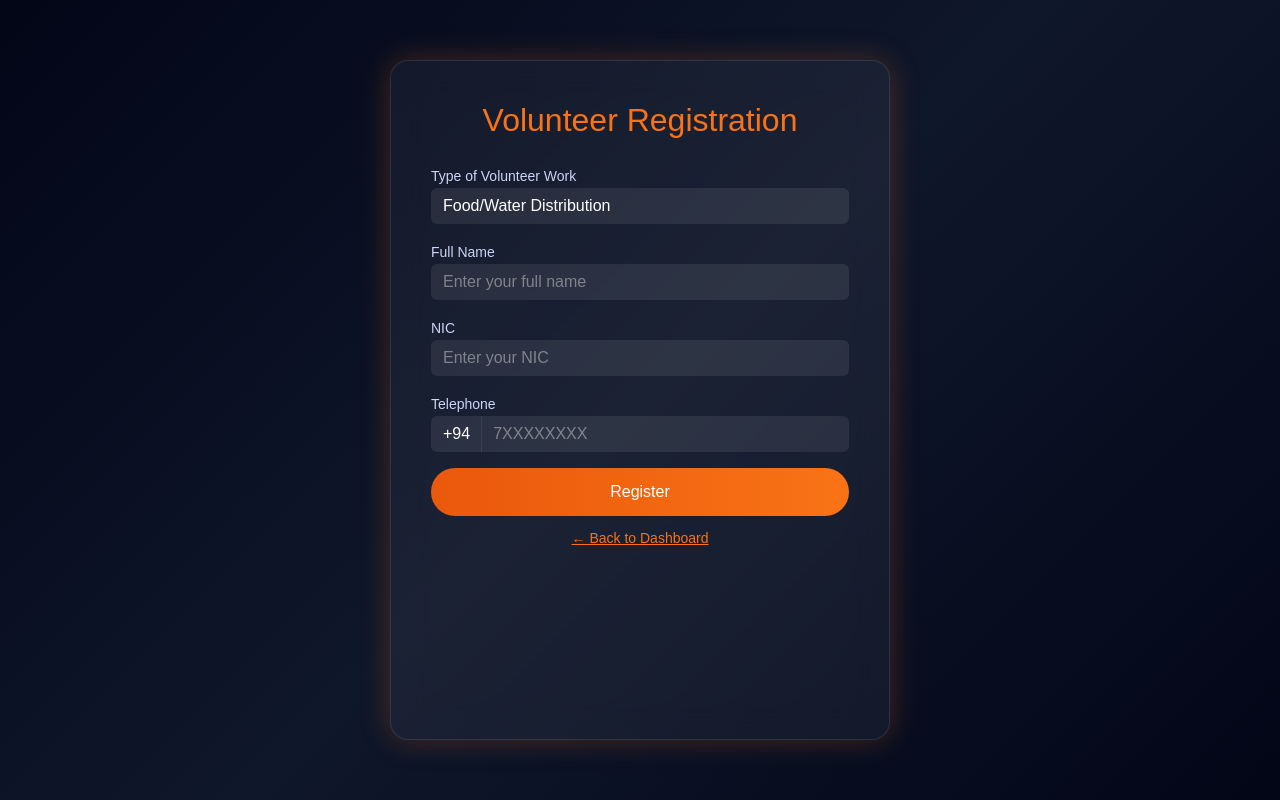
After one commit to Kusalranasinghe/Flood-Relief-Management-System, a PHP site: page /volunteerreg.php in a window 1280 px wide. The commit adds this page. Run offline with PHP 8.4, Linux system fonts and the light colour scheme; data that the repository does not hold is empty.

Commit message:
add volunteers functions

```diff
--- a/admin_topbar.php
+++ b/admin_topbar.php
@@ -18,6 +18,7 @@ $adminName = isset($adminRow['name']) ? $adminRow['name'] : 'Administrator';
     </div>
     <div class="admin-topbar-actions">
         <a href="admindashboard.php" class="btn-nav-action btn-nav-white"> Dashboard</a>
+        <a href="viewvolunteers.php" class="btn-nav-action btn-nav-white"> Volunteers</a>
         <a href="requestdashboard.php" class="btn-nav-action btn-nav-white">
              Requests
             <?php if ($pendingCount > 0): ?>
--- a/footer.php
+++ b/footer.php
@@ -22,7 +22,7 @@
             <ul>
                 <li><a href="https://www.cdc.gov/floods/safety/floodwater-after-a-disaster-or-emergency-safety.html">Safety Guidelines</a></li>
                 <li><a href="https://www.dmc.gov.lk/index.php?lang=en">Relief Centers</a></li>
-                <li><a href="https://www.redcross.org.lk/volunteer">Volunteer</a></li>
+                <li><a href="volunteerreg.php">Volunteer</a></li>
             </ul>
         </div>
 
--- /dev/null
+++ b/volunteerreg.php
@@ -0,0 +1,102 @@
+<?php
+include 'database.php';
+?>
+
+<!DOCTYPE html>
+<html lang="en">
+
+<head>
+    <meta charset="UTF-8">
+    <meta name="viewport" content="width=device-width, initial-scale=1.0">
+    <link rel="stylesheet" href="styles.css">
+    <link href="https://cdn.jsdelivr.net/npm/bootstrap@5.3.8/dist/css/bootstrap.min.css" rel="stylesheet"
+        integrity="sha384-sRIl4kxILFvY47J16cr9ZwB07vP4J8+LH7qKQnuqkuIAvNWLzeN8tE5YBujZqJLB" crossorigin="anonymous">
+</head>
+
+<body>
+
+    <div class="request-container">
+
+        <form action="<?php echo htmlspecialchars($_SERVER["PHP_SELF"]); ?>" method="POST" class="request-card">
+
+            <h2>Volunteer Registration</h2>
+            <title>Volunteer Registration</title>
+
+            <div class="mb-3">
+                <label>Type of Volunteer Work</label>
+                <select name="type" class="form-control">
+                    <option value="food">Food/Water Distribution</option>
+                    <option value="medicine">Medicine Distribution</option>
+                    <option value="shelter">Shelter Management</option>
+                </select>
+            </div>
+
+            <div class="mb-3">
+                <label>Full Name</label>
+                <input type="text" name="name" class="form-control" placeholder="Enter your full name">
+            </div>
+
+
+            <div class="mb-3">
+                <label>NIC</label>
+                <input type="text" name="nic" class="form-control" placeholder="Enter your NIC">
+            </div>
+
+
+
+            <div class="mb-3">
+                <label>Telephone</label>
+                <div class="input-group">
+                    <span class="input-group-text" style="background:rgba(255,255,255,0.08);border:none;color:white;">+94</span>
+                    <input type="number" name="telephone" id="phone_input" class="form-control" placeholder="7XXXXXXXX" maxlength="9" oninput="this.value=this.value.replace(/[^0-9]/g,'').slice(0,9)">
+                </div>
+                <small id="phone_error" style="color:#ff4d4d;display:none;">Please enter exactly 9 digits.</small>
+            </div>
+
+
+            <button type="submit" class="btn-request">Register</button>
+            <a href="userdashboard.php" style="display:block;text-align:center;margin-top:12px;color:#f97316;font-size:14px;">← Back to Dashboard</a>
+        </form>
+
+    </div>
+    <script src="script.js"></script>
+</body>
+
+</html>
+
+<?php
+
+if ($_SERVER["REQUEST_METHOD"] == "POST") {
+
+    $type = $_POST['type'];
+    $name = $_POST['name'];
+    $nic = $_POST['nic'];
+    $telephone = $_POST['telephone'];
+
+    if (empty($type) || empty($name) || empty($nic) || empty($telephone)) {
+        echo "<script>alert('Please fill in all required fields.');</script>";
+        exit;
+    }
+
+    }
+    if (!is_numeric($telephone) ) {
+        echo "<script>alert('Telephone must be numeric.');</script>";
+        exit;
+    }
+
+
+
+     else {
+        $sql = "INSERT INTO volunteers (type,name,nic, telephone) VALUES ('$type', '$name', '$nic', '$telephone')";
+
+        mysqli_query($conn, $sql);
+        echo "<script>
+    alert('Your volunteer registration has been submitted successfully.');
+    window.location.href='userdashboard.php';
+</script>";
+
+        mysqli_close($conn);
+    }
+
+
+?>
```
Also changed, not shown: userregister.php (+31 -17 lines), viewvolunteers.php (added, +110 -0 lines).
